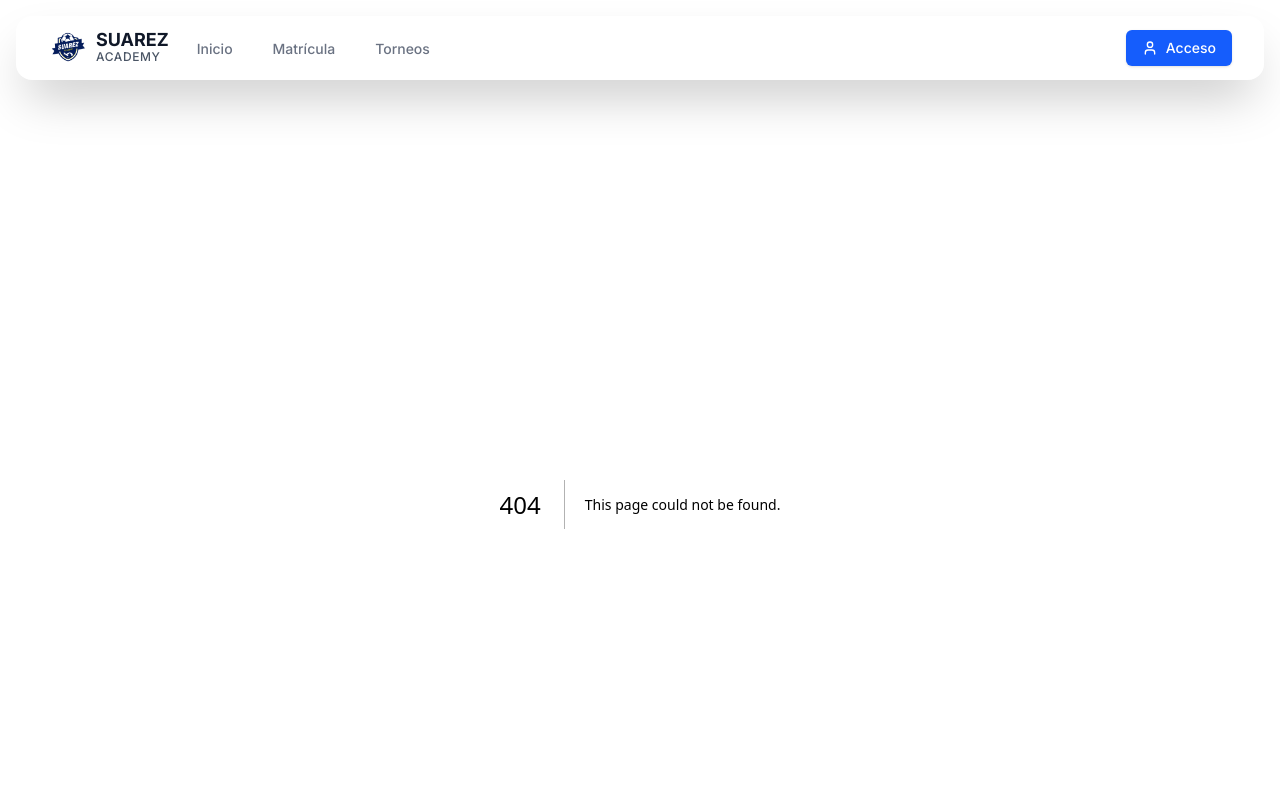
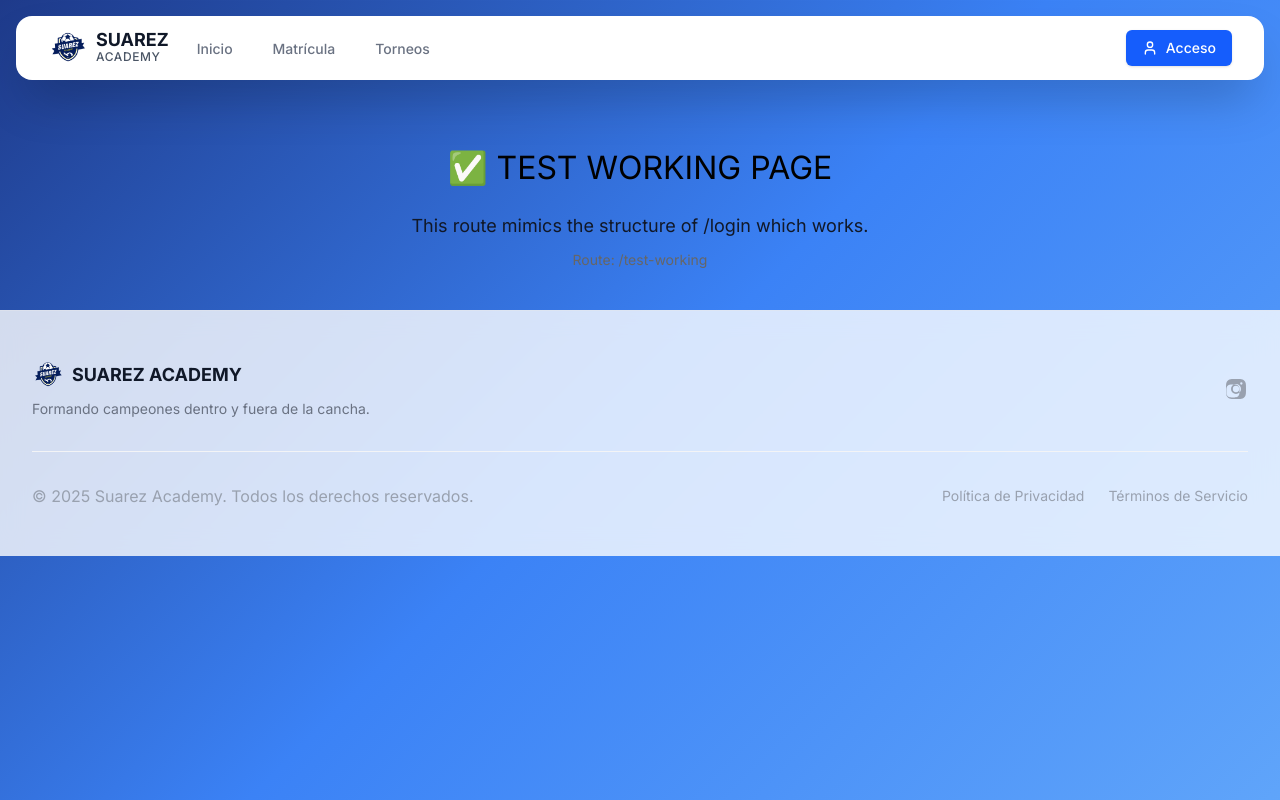
Before and after one commit to vegaexperiences/Sistema_Adademia_de_Futbol, a Next.js app in the folder web-app/: page /test-working in a window 1280 px wide. Before the commit this address had no page. Shown: the top 800 px of the page. Built offline with nearby package versions, Linux system fonts and the light colour scheme.

Commit message:
test: Add test-working route that mimics working route structure
- Create /test-working route with same structure as /login
- Add to middleware excluded routes
- This will help determine if the problem is route-specific or general

```diff
--- /dev/null
+++ b/web-app/src/app/test-working/page.tsx
@@ -0,0 +1,14 @@
+// Test route that mimics a working route structure
+export default function TestWorkingPage() {
+  return (
+    <div style={{ padding: '40px', textAlign: 'center' }}>
+      <h1 style={{ fontSize: '32px', color: '#000' }}>✅ TEST WORKING PAGE</h1>
+      <p style={{ fontSize: '18px', marginTop: '20px' }}>
+        This route mimics the structure of /login which works.
+      </p>
+      <p style={{ fontSize: '14px', marginTop: '10px', color: '#666' }}>
+        Route: /test-working
+      </p>
+    </div>
+  );
+}
--- a/web-app/src/middleware.ts
+++ b/web-app/src/middleware.ts
@@ -9,7 +9,8 @@ export async function middleware(request: NextRequest) {
   const isSuperAdminRoute = pathname.startsWith('/super-admin') ||
                            pathname.startsWith('/superadmin')
   const isDebugRoute = pathname.startsWith('/debug-test') ||
-                      pathname.startsWith('/test-simple')
+                      pathname.startsWith('/test-simple') ||
+                      pathname.startsWith('/test-working')
   const isExcludedRoute = isSuperAdminRoute || isDebugRoute
 
   // Log for debugging
```
